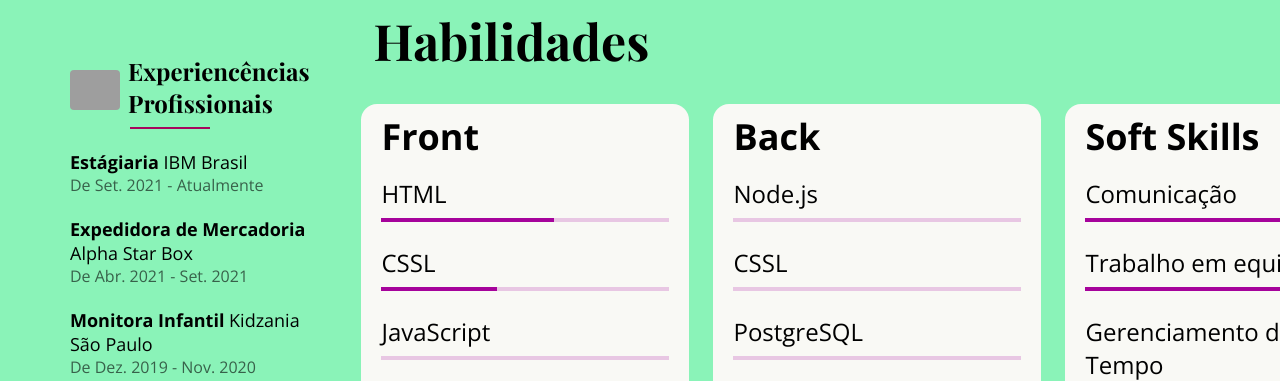
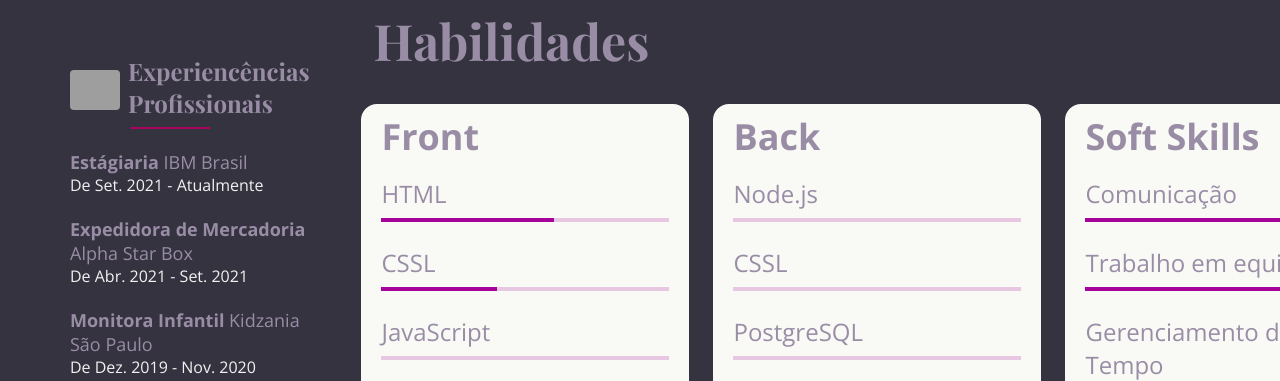
Before and after one commit to dani-domingues/Portifolio-imersao, a website: page index.html in a window 1280 px wide. Shown: the part 644-1025 px from the top of the page. Drawn offline with nearby package versions, Linux system fonts and the light colour scheme; grey boxes are pictures that could not be loaded.

Commit message:
att color

```diff
--- a/estilo.css
+++ b/estilo.css
@@ -85,20 +85,16 @@ p {
 }
 
 .t60 {
-  color: rgba(0, 0, 0, 0.6);
+  color: #f2f2f2;
 }
 
 body {
-  background-color: #8af3b8;
+  background-color: #353340;
   margin: 0;
 }
 
 header {
-  background-image: linear-gradient(
-    to bottom,
-    rgb(140, 7, 69),
-    rgb(166, 3, 155)
-  );
+  background-image: linear-gradient(to bottom, #615cf2, #502d73);
   padding: 32px 64px;
 }
 .icone00 {
@@ -124,6 +120,7 @@ header {
 main {
   display: flex;
   padding: 40px 70px;
+  color: #998da6;
 }
 
 .linha {
```
